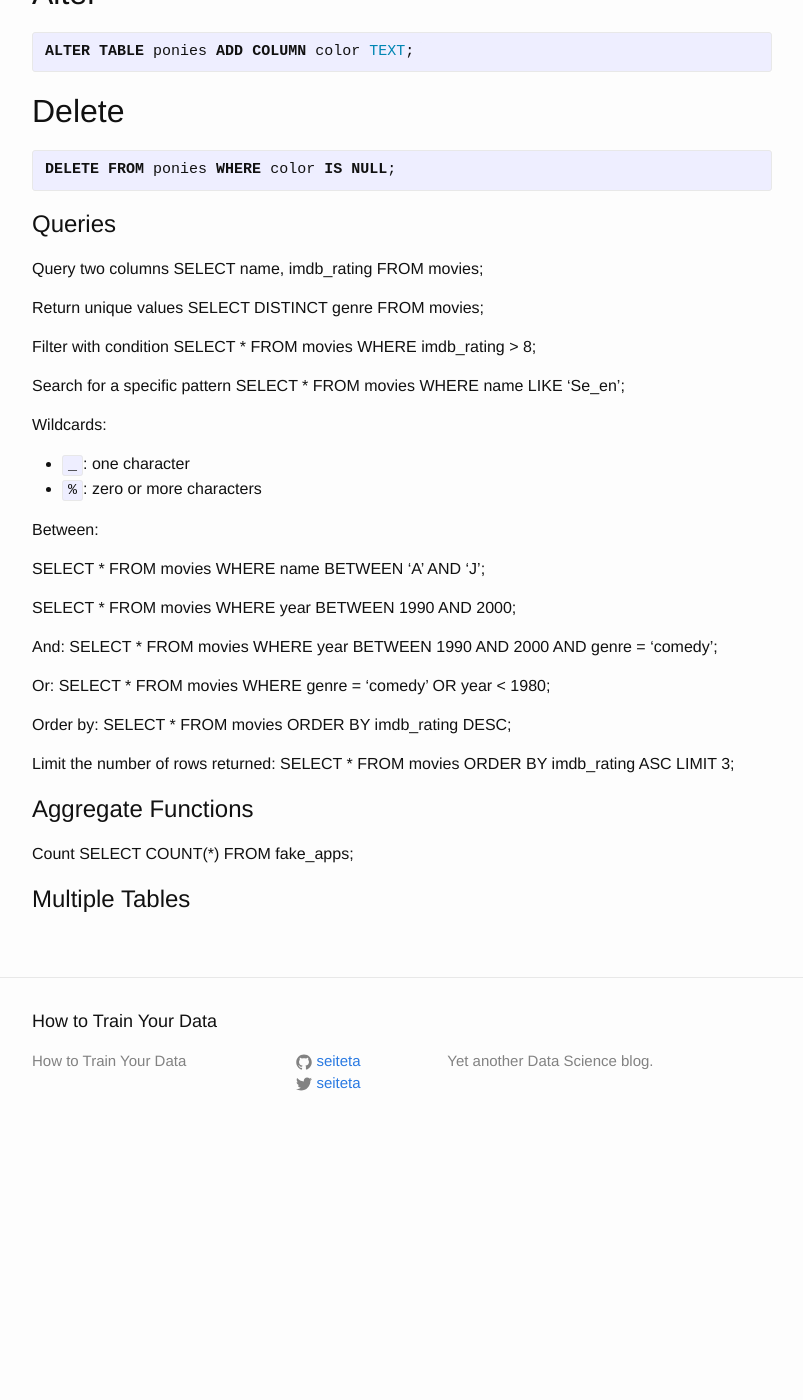
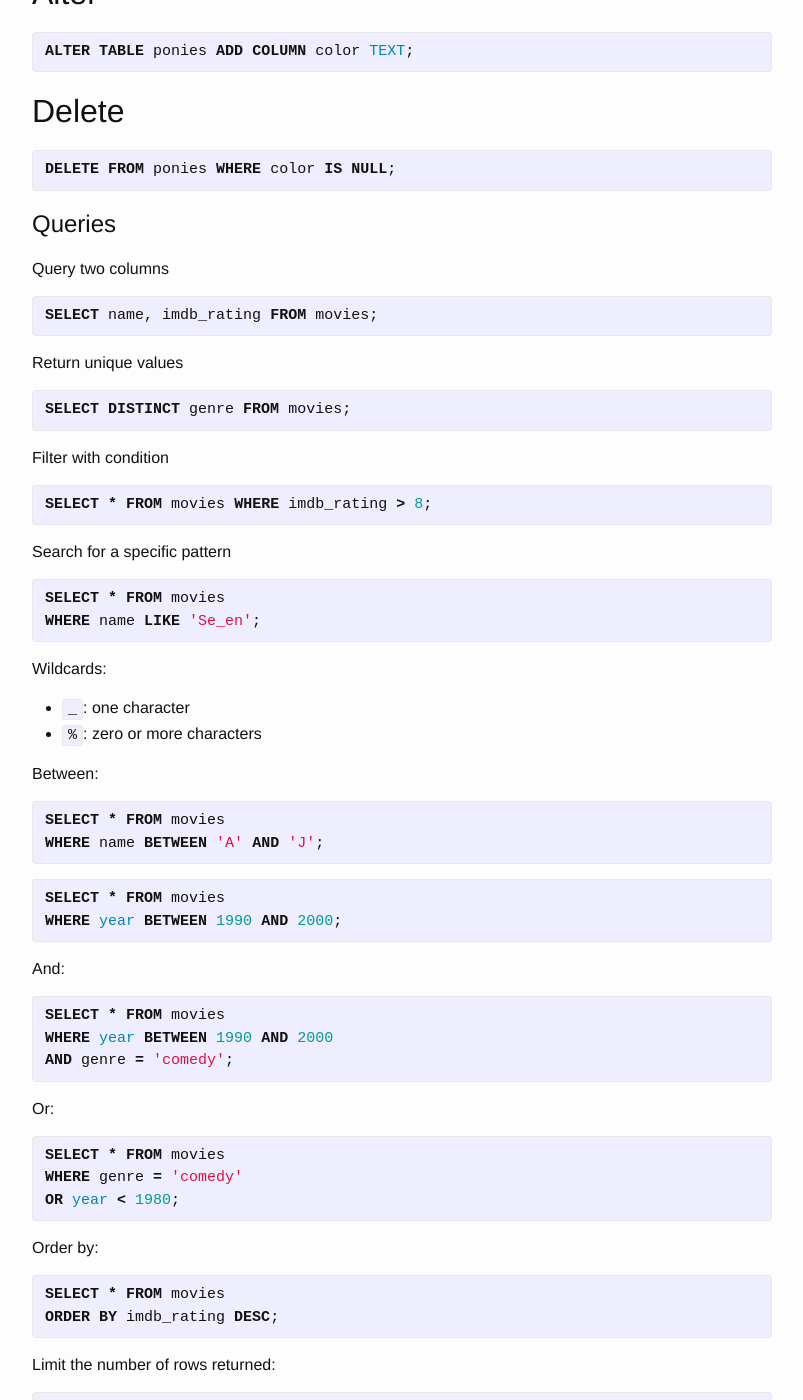
Before and after one commit to seiteta/seiteta.github.io_old, a Jekyll site: the page built from _posts/2016-11-04-SQL-reference.md, in a window 1280 px wide and 1400 px high, scrolled down 950 px. Shown: the whole window, without its empty margins (238-1041 px from the left). Built offline with Jekyll 4.4.1, drawn with Linux system fonts in a browser that asks for light colours; before the commit the page ends 2105 px from its top, so only the background shows below that; some of the changed text lies outside the part shown.

Commit message:
Update 2016-11-04-SQL-reference.md

```diff
--- a/_posts/2016-11-04-SQL-reference.md
+++ b/_posts/2016-11-04-SQL-reference.md
@@ -56,17 +56,25 @@ DELETE FROM ponies WHERE color IS NULL;
 # Queries
 
 Query two columns
+{% highlight SQL%}
 SELECT name, imdb_rating FROM movies;
+{% endhighlight %}
 
 Return unique values
+{% highlight SQL%}
 SELECT DISTINCT genre FROM movies;
+{% endhighlight %}
 
 Filter with condition
+{% highlight SQL%}
 SELECT * FROM movies WHERE imdb_rating > 8;
+{% endhighlight %}
 
 Search for a specific pattern
+{% highlight SQL%}
 SELECT * FROM movies
 WHERE name LIKE 'Se_en';
+{% endhighlight %}
 
 Wildcards:
 
@@ -74,36 +82,124 @@ Wildcards:
 * `%`: zero or more characters
 
 Between:
-
+{% highlight SQL%}
 SELECT * FROM movies
 WHERE name BETWEEN 'A' AND 'J';
+{% endhighlight %}
 
+{% highlight SQL%}
 SELECT * FROM movies
 WHERE year BETWEEN 1990 AND 2000;
+{% endhighlight %}
 
 And:
+{% highlight SQL%}
 SELECT * FROM movies
 WHERE year BETWEEN 1990 AND 2000
 AND genre = 'comedy';
+{% endhighlight %}
 
 Or:
+{% highlight SQL%}
 SELECT * FROM movies
 WHERE genre = 'comedy'
 OR year < 1980;
+{% endhighlight %}
 
 Order by:
+{% highlight SQL%}
 SELECT * FROM movies
 ORDER BY imdb_rating DESC;
+{% endhighlight %}
 
 Limit the number of rows returned:
+{% highlight SQL%}
 SELECT * FROM movies
 ORDER BY imdb_rating ASC
 LIMIT 3;
+{% endhighlight %}
 
 # Aggregate Functions
 
 Count
+{% highlight SQL%}
 SELECT COUNT(*) FROM fake_apps;
+{% endhighlight %}
 
+Group by
+{% highlight SQL%}
+SELECT price, COUNT(*) FROM fake_apps
+GROUP BY price;
+{% endhighlight %}
+
+Sum
+{% highlight SQL%}
+SELECT SUM(downloads) FROM fake_apps;
+{% endhighlight %}
+
+Max
+{% highlight SQL%}
+SELECT MAX(downloads) FROM fake_apps;
+{% endhighlight %}
+
+Min
+{% highlight SQL%}
+SELECT MIN(downloads) FROM fake_apps;
+{% endhighlight %}
+
+Average
+{% highlight SQL%}
+SELECT AVG(downloads) FROM fake_apps;
+{% endhighlight %}
+
+Round
+{% highlight SQL%}
+SELECT price, ROUND(AVG(downloads), 2) FROM fake_apps
+GROUP BY price;d
+{% endhighlight %}
 
 # Multiple Tables
+
+Primary key
+{% highlight SQL%}
+CREATE TABLE artists(id INTEGER PRIMARY KEY, name TEXT)
+{% endhighlight %}
+
+Data from two tables (cross join) (NB: this query sucks)
+{% highlight SQL%}
+SELECT albums.name, albums.year, artists.name FROM albums, artists;
+{% endhighlight %}
+
+Rigth way to do that (inner join):
+{% highlight SQL%}
+SELECT
+  *
+FROM
+  albums
+JOIN artists ON
+  albums.artist_id = artists.id;
+{% endhighlight %}
+
+If we want to include albums where we don't have the artist (left outer join):
+{% highlight SQL%}
+SELECT
+  *
+FROM
+  albums
+LEFT JOIN artists ON
+  albums.artist_id = artists.id;
+{% endhighlight %}
+
+Using alias for column or table name:
+{% highlight SQL%}
+SELECT
+  albums.name AS 'Album',
+  albums.year,
+  artists.name AS 'Artist'
+FROM
+  albums
+JOIN artists ON
+  albums.artist_id = artists.id
+WHERE
+  albums.year > 1980;
+{% endhighlight %}
```
